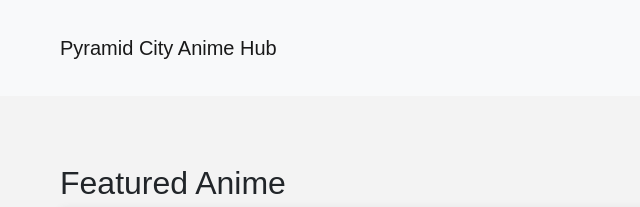
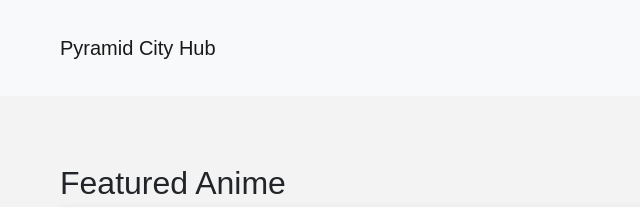
Before and after one commit to BashirBichi/Anime_Hub, a plain HTML site: page index.html in a window 1280 px wide. Shown: the top 207 px of the page, 0-640 px from the left. Drawn offline with nearby package versions, Linux system fonts and the light colour scheme.

Commit message:
Update index.html

```diff
--- a/index.html
+++ b/index.html
@@ -11,7 +11,7 @@
     <!-- Navigation Bar -->
     <nav class="navbar navbar-expand-lg navbar-light bg-light">
         <div class="container">
-            <a class="navbar-brand" href="#">Pyramid City Anime Hub</a>
+            <a class="navbar-brand" href="#">Pyramid City Hub</a>
             <button class="navbar-toggler" type="button" data-toggle="collapse" data-target="#navbarNav" aria-controls="navbarNav" aria-expanded="false" aria-label="Toggle navigation">
                 <span class="navbar-toggler-icon"></span>
             </button>
```
